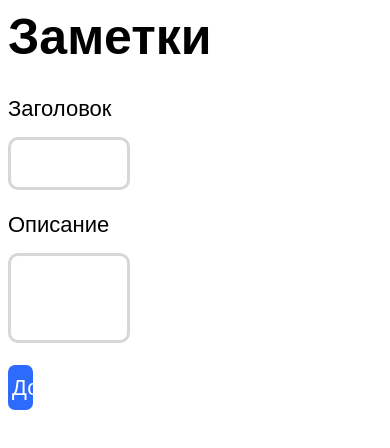
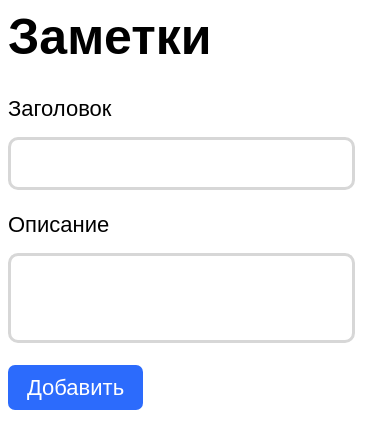
Before and after one commit to seele402/notes, a Vue app: page / in a window 390 px wide. Shown: the top 448 px of the page. Built offline with nearby package versions, Linux system fonts and the light colour scheme.

Commit message:
responsiveness fixes

```diff
--- a/src/components/NoteComponent.vue
+++ b/src/components/NoteComponent.vue
@@ -48,7 +48,7 @@ defineProps<{
   width: 300px;
   height: 285px;
   padding: 30px;
-  margin: 30px;
+  margin: 20px;
   .title {
     @include text($weight: bold);
   }
--- a/src/components/NotesCreator.vue
+++ b/src/components/NotesCreator.vue
@@ -42,7 +42,7 @@ const description = ref("");
   @include styles.defaultButton(
     $background-color: #2c6bfc,
     $color: white,
-    $width: 20%
+    $width: 135px,
   );
 }
 </style>
--- a/src/views/HomeView.vue
+++ b/src/views/HomeView.vue
@@ -28,4 +28,22 @@ header {
     flex: 3;
   }
 }
+
+@media screen and (max-width: 800px){
+  .mainContainer {
+    flex-flow: column wrap;
+    .notes-list-container {
+    }
+  }
+}
+@media screen and (max-width: 1250px){
+  .mainContainer {
+    .notes-creator-container {
+      flex: 1;
+    }
+    .notes-list-container {
+      flex: 1;
+    }
+  }
+}
 </style>
```
